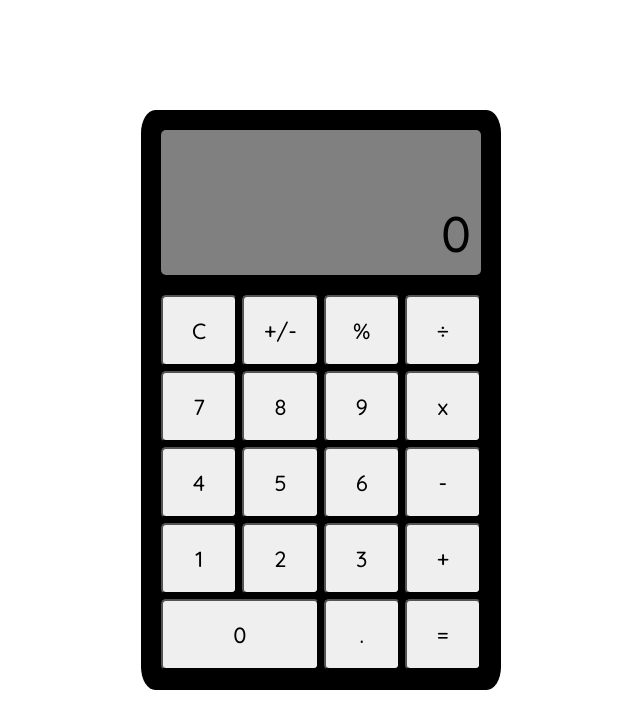
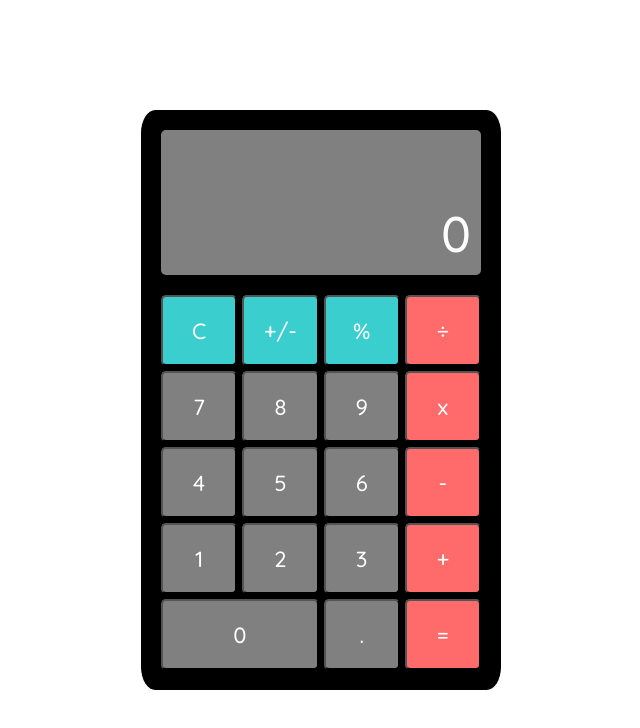
Before and after one commit to CunOwO/odin-calculator, a plain HTML site: page index.html in a window 1280 px wide. Shown: the whole page, without its empty margins (319-959 px from the left). Drawn offline with Linux system fonts and the light colour scheme.

Commit message:
Add colors for buttons

```diff
--- a/styles.css
+++ b/styles.css
@@ -25,6 +25,7 @@
     background-color: gray;
     border-radius: 5px;
     padding: 10px;
+    color: white;
 }
 
 .calculator {
@@ -55,9 +56,22 @@
     flex: 1;
     border-radius: 5px;
     font-size: 22px;
+    color: white;
 }
 
 button.button.normal-btn.btn-0 {
     padding: 4.75px;
     flex: 2;
 }
+
+.operator-btn {
+    background-color: rgb(255, 107, 107);
+}
+
+.special-btn {
+    background-color:rgb(59, 206, 206)
+}
+
+.normal-btn {
+    background-color: gray;
+}
```
